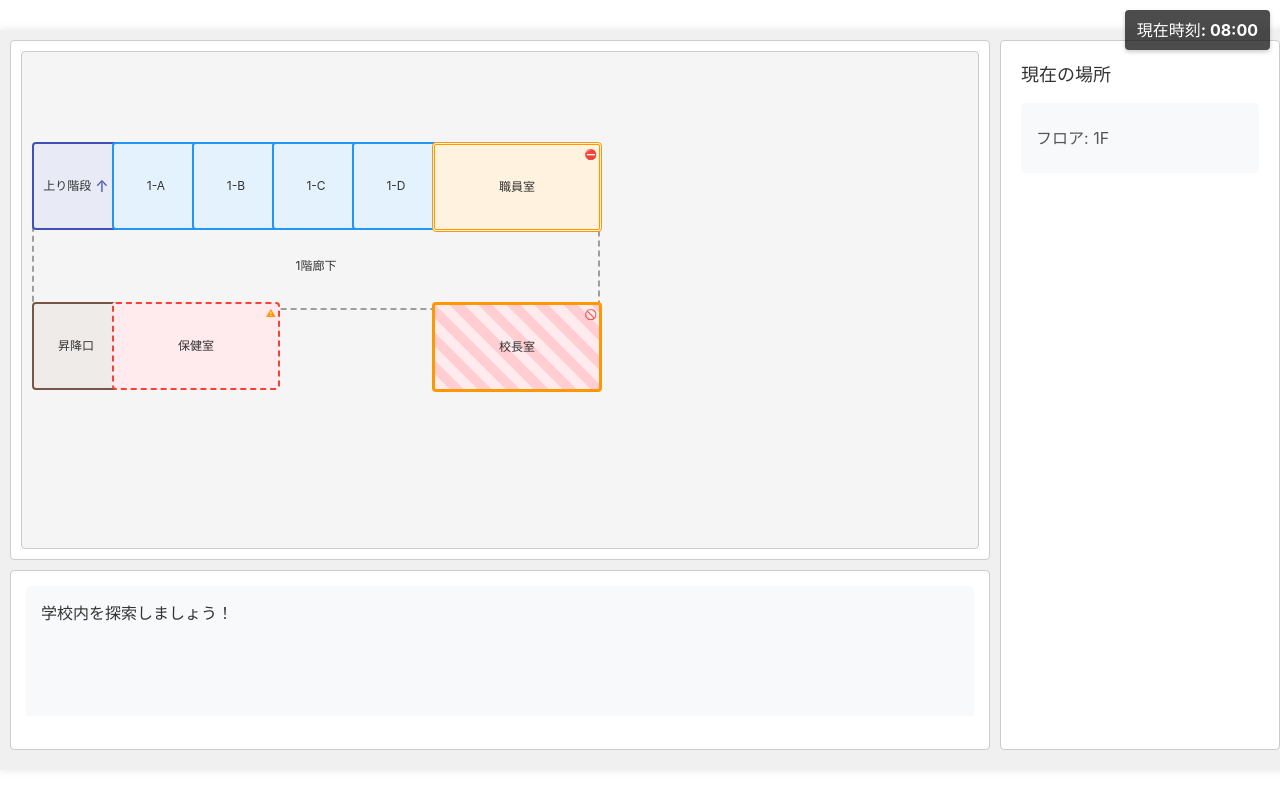
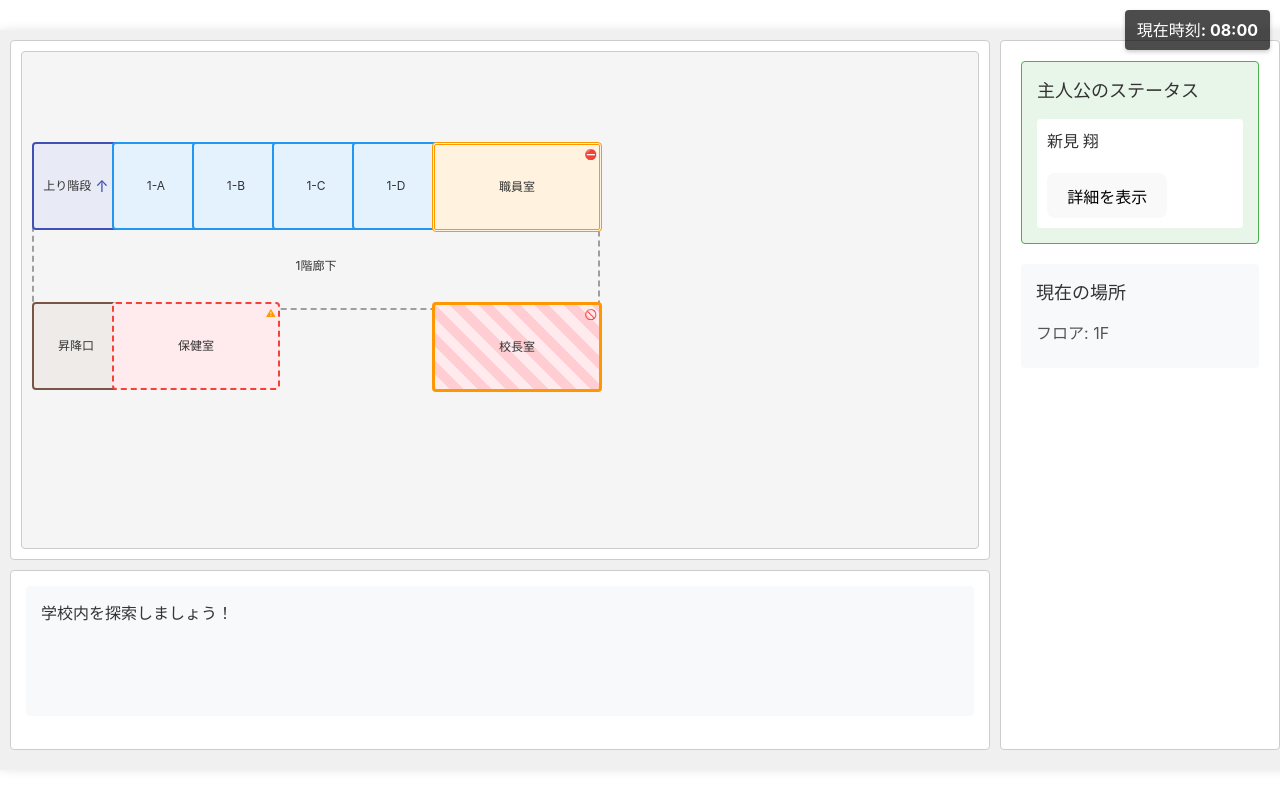
Before and after one commit to kekoyana/ai_game, a React (Vite) app in the folder schoolunite/: page / in a window 1280 px wide. Built offline with nearby package versions, Linux system fonts and the light colour scheme.

Commit message:
主人公のステータスを表示する

```diff
--- a/schoolunite/src/App.tsx
+++ b/schoolunite/src/App.tsx
@@ -111,8 +111,40 @@ function App() {
           />
         </div>
         <div className="status-area">
-          <h2>現在の場所</h2>
+          <div className="player-status">
+            <h2>主人公のステータス</h2>
+            {(() => {
+              const player = studentManager.getPlayer();
+              if (!player) return null;
+              const hpPercentage = studentManager.getHpPercentage(player.id);
+
+              return (
+                <div className="player-info">
+                  <p className="player-name">{player.lastName} {player.firstName}</p>
+                  <div className="hp-bar">
+                    <div
+                      className="hp-bar-fill"
+                      style={{ width: `${hpPercentage}%` }}
+                    />
+                    <span className="hp-text">{hpPercentage}%</span>
+                  </div>
+                  <button
+                    className="details-button"
+                    onClick={() => {
+                      setSelectedStudent(player);
+                      setIsStatusModalOpen(true);
+                    }}
+                    style={{ marginTop: '10px' }}
+                  >
+                    詳細を表示
+                  </button>
+                </div>
+              );
+            })()}
+          </div>
+
           <div className="current-location">
+            <h2>現在の場所</h2>
             <p>フロア: {getFloorDisplay(currentFloor)}</p>
             {selectedRoom && (
               <p>場所: {selectedRoom.name}</p>
```
